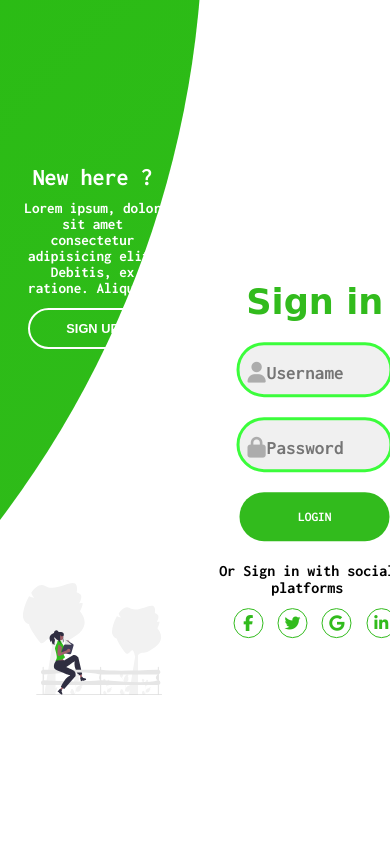
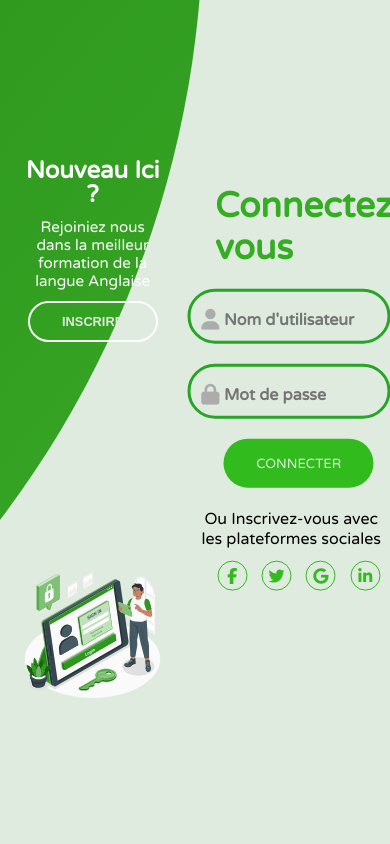
Before and after one commit to KhalidMHASNI/Penglish, a Django app: page /Signinup/ in a window 390 px wide. Run offline with Django 4.2, Linux system fonts and the light colour scheme; some libraries are stand-ins or nearby versions.

Commit message:
Create helloworld.py

```diff
--- a/BiLingoApp/static/css/Signinup.css
+++ b/BiLingoApp/static/css/Signinup.css
@@ -1,4 +1,4 @@
-    @import url('https://fonts.googleapis.com/css2?family=Inconsolata:wght@700&display=swap');
+@import url('https://fonts.googleapis.com/css2?family=Varela+Round&display=swap');
 * {
     margin: 0;
     padding: 0;
@@ -7,13 +7,13 @@
 
 body,
 input {
-        font-family: 'Inconsolata', sans-serif;
+    font-family: 'Varela Round', sans-serif;
 }
 
 .container {
     position: relative;
     width: 100%;
-        background-color: #fff;
+    background-color: rgb(222, 235, 222);
     min-height: 100vh;
     overflow: hidden;
 }
@@ -26,10 +26,24 @@
     top: -10%;
     right: 48%;
     transform: translateY(-50%);
-        background-image: linear-gradient(-45deg, #32bb1d 0%, #19be00 100%);
+    background-image: linear-gradient(-50deg, #5ae045, #2e971d, #23ac0e, #27791b, darkgreen);
+    background-size: 400% 400%;
+    animation: gradient 15s ease infinite;
     transition: 1.8s ease-in-out;
     border-radius: 50%;
     z-index: 6;
+}
+
+@keyframes gradient {
+    0% {
+        background-position: 0% 50%;
+    }
+    50% {
+        background-position: 100% 50%;
+    }
+    100% {
+        background-position: 0% 50%;
+    }
 }
 
 .forms-container {
@@ -54,8 +68,8 @@
 
 .title {
     font-size: 2.2rem;
-        font-family: cursive;
-        color: #32BB1D;
+    font-family: 'Varela Round', sans-serif;
+    color: #35ad23;
     margin-bottom: 10px;
 }
 
@@ -63,14 +77,14 @@
     max-width: 380px;
     width: 100%;
     height: 55px;
-        background-color: #f0f0f0;
+    background-color: rgb(222, 235, 222);
     margin: 10px 0;
     border-radius: 55px;
     display: grid;
     grid-template-columns: 15% 85%;
     padding: 0 0.4rem;
     position: relative;
-        border: rgb(59, 253, 59) solid;
+    border: #35ad23 solid;
 }
 
 .input-field i {
@@ -102,8 +116,8 @@
     border: none;
     border-radius: 48px;
     cursor: pointer;
-        background-color: #32BB1D;
-        color: #fff;
+    background-color: #35ad23;
+    color: rgb(222, 235, 222);
     text-transform: uppercase;
     font-weight: 600px;
     margin: 10px 0;
@@ -126,14 +140,14 @@
 .social-icon {
     height: 49px;
     width: 49px;
-        border: 1px solid #32BB1D;
+    border: 1px solid #299e18;
     margin: 0 0.45em;
     display: flex;
     justify-content: center;
     align-items: center;
     align-items: center;
     text-decoration: none;
-        color: #32BB1D;
+    color: #299b17;
     font-size: 1.3rem;
     border-radius: 50%;
     transition: all 0.5s;
@@ -143,6 +157,8 @@
     color: darkgreen;
     border-color: darkgreen;
 }
+
+
 /*
         grid-column-gap: 10rem;
     */
@@ -224,13 +240,19 @@
 .right-panel .image {
     transform: translateX(800px);
 }
+
+
 /* ANIMATION */
+
+
 /*  Container   */
 
 .container.sign-up-mode::before {
     transform: translate(100%, -50%);
     right: 52%;
 }
+
+
 /*  Trainsition */
 
 .container.sign-up-mode .left-panel .image,
@@ -267,17 +289,35 @@
 }
 
 @media only screen and (max-width :768px) {
+    /*  Sign in */
+    #titre1 {
+        margin-right: 40px;
+        margin-left: 20px;
+    }
     .input-field {
-            max-width: 360px;
-            width: 65%;
+        max-width: 300px;
+        width: 79%;
         height: 55px;
-            background-color: #f0f0f0;
+        background-color: rgb(222, 235, 222);
         margin: 10px 0;
         border-radius: 55px;
         display: grid;
         grid-template-columns: 15% 85%;
         padding: 0 0.4rem;
-            border: rgb(59, 253, 59) solid;
+        border: rgb(38, 165, 38) solid;
+        margin-left: -70px;
+    }
+    .input-field input {
+        background: none;
+        outline: none;
+        border: none;
+        line-height: 1;
+        font-weight: 600;
+        font-size: 1rem;
+        color: rgb(0, 0, 0);
+    }
+    .social-media {
+        margin-right: 50px;
     }
     .social-icon {
         height: 30px;
@@ -297,5 +337,31 @@
     .social-text {
         text-align: center;
         padding-right: 15px;
+        margin-right: 50px;
+    }
+    .btn {
+        width: 150px;
+        height: 49px;
+        outline: none;
+        border: none;
+        border-radius: 48px;
+        cursor: pointer;
+        background-color: #32BB1D;
+        color: rgb(222, 235, 222);
+        text-transform: uppercase;
+        font-weight: 600px;
+        margin-left: -50px;
+        transition: all 0.5s;
+    }
+    /*  Sign up */
+    #titre {
+        padding-right: 15px;
+        padding-left: 15px;
+    }
+    #formulaire {
+        margin-left: -25px;
+    }
+    #formulaire1 {
+        margin-left: 30px;
     }
 }
--- a/BiLingoApp/templates/Signinup.html
+++ b/BiLingoApp/templates/Signinup.html
@@ -7,7 +7,7 @@
     <script src="https://kit.fontawesome.com/64d58efce2.js" crossorigin="anonymous"></script>
     <link rel="stylesheet" href="{% static 'css/Signinup.css' %}" />
     <meta name="viewport" content="width=device-width, initial-scale=1.0">
-    <title>Sign in & Sign up Form</title>
+    <title>Connexion ou inscription</title>
 </head>
 
 <body>
@@ -16,17 +16,17 @@
             <div class="signin-signup">
                 <!--                    Sign in Forum                 -->
                 <form action="#" class="sign-in-form">
-                    <h2 class="title">Sign in</h2>
+                    <h2 class="title" id="titre1">Connectez-vous</h2>
                     <div class="input-field">
                         <i class="fas fa-user"></i>
-                        <input type="text" placeholder="Username" />
+                        <input type="text" placeholder="Nom d'utilisateur" />
                     </div>
                     <div class="input-field">
                         <i class="fas fa-lock"></i>
-                        <input type="password" placeholder="Password" />
+                        <input type="password" placeholder="Mot de passe" />
                     </div>
-                    <input class="btn solid" type="submit" value="Login" />
-                    <p class="social-text">Or Sign in with social platforms</p>
+                    <input class="btn solid" type="submit" value="Connecter" />
+                    <p class="social-text">Ou Inscrivez-vous avec les plateformes sociales</p>
                     <div class="social-media">
                         <a href="#" class="social-icon">
                             <i class="fab fa-facebook-f"></i>
@@ -44,22 +44,26 @@
                 </form>
                 <!--                    Sign up Forum                 -->
                 <form action="#" class="sign-up-form">
-                    <h2 class="title">Sign up</h2>
-                    <div class="input-field">
+                    <h2 class="title" id="titre">Inscrivez-vous</h2>
+                    <div class="input-field" id="formulaire">
                         <i class="fas fa-user"></i>
-                        <input type="text" placeholder="Username" />
+                        <input type="text" placeholder="Nom d'utilisateur" />
                     </div>
-                    <div class="input-field">
+                    <div class="input-field" id="formulaire">
                         <i class="fas fa-envelope"></i>
                         <input type="email" placeholder="Email" />
                     </div>
-                    <div class="input-field">
+                    <div class="input-field" id="formulaire">
                         <i class="fas fa-lock"></i>
-                        <input type="password" placeholder="Password" />
+                        <input type="password" placeholder="Mot de passe" />
                     </div>
-                    <input type="submit" class="btn" value="Sign up" />
-                    <p class="social-text">Or Sign up with social platforms</p>
-                    <div class="social-media">
+                    <div class="input-field" id="formulaire">
+                        <i class="fas fa-lock"></i>
+                        <input type="password" placeholder="Confirmer Mot de passe" />
+                    </div>
+                    <input type="submit" class="btn" value="Inscrire" id="formulaire"/>
+                    <p class="social-text" id="formulaire1">Ou Inscrivez-vous avec les plateformes sociales</p>
+                    <div class="social-media" id="formulaire1">
                         <a href="#" class="social-icon">
                             <i class="fab fa-facebook-f"></i>
                         </a>
@@ -80,21 +84,21 @@
         <div class="panels-container">
             <div class="panel left-panel">
                 <div class="content">
-                    <h3>New here ?</h3>
+                    <h3>Nouveau Ici ?</h3>
                     <p>
-                        Lorem ipsum, dolor sit amet consectetur adipisicing elit. Debitis, ex ratione. Aliquid!
+                        Rejoiniez nous dans la meilleur formation de la langue Anglaise
                     </p>
-                    <button class="btn transparent" id="sign-up-btn">Sign up</button>
+                    <button class="btn transparent" id="sign-up-btn">Inscrire</button>
                 </div>
                 <img src="{% static 'img/Signin1.svg' %}" class="image" alt="" />
             </div>
             <div class="panel right-panel">
                 <div class="content">
-                    <h3>One of us ?</h3>
+                    <h3>Un de nous ?</h3>
                     <p>
-                        Lorem ipsum dolor sit amet consectetur adipisicing elit. Nostrum laboriosam ad deleniti.
+                       Bah ! Rebienvenue dans votre plateforme pour se étudier la langue Anglaise
                     </p>
-                    <button class="btn transparent" id="sign-in-btn">Sign in</button>
+                    <button class="btn transparent" id="sign-in-btn">Connecter</button>
                 </div>
                 <img src="{% static 'img/Signin2.svg'%}" class="image" alt="" />
             </div>
--- a/BiLingoApp/urls.py
+++ b/BiLingoApp/urls.py
@@ -1,7 +1,8 @@
 import imp
+from xml.etree.ElementInclude import include
 from django.urls import path
 from . import views
 
 urlpatterns = [
-    path('Signinup/',views.SigninupPage)
+    path('Signinup/',views.SigninupPage),
 ]
```
Also changed, not shown: BiLingo/settings.py (+1 -6 lines), BiLingoApp/static/img/Signin1.svg, BiLingoApp/static/img/Signin2.svg. Lines whose indentation alone changed are shown as unchanged.
